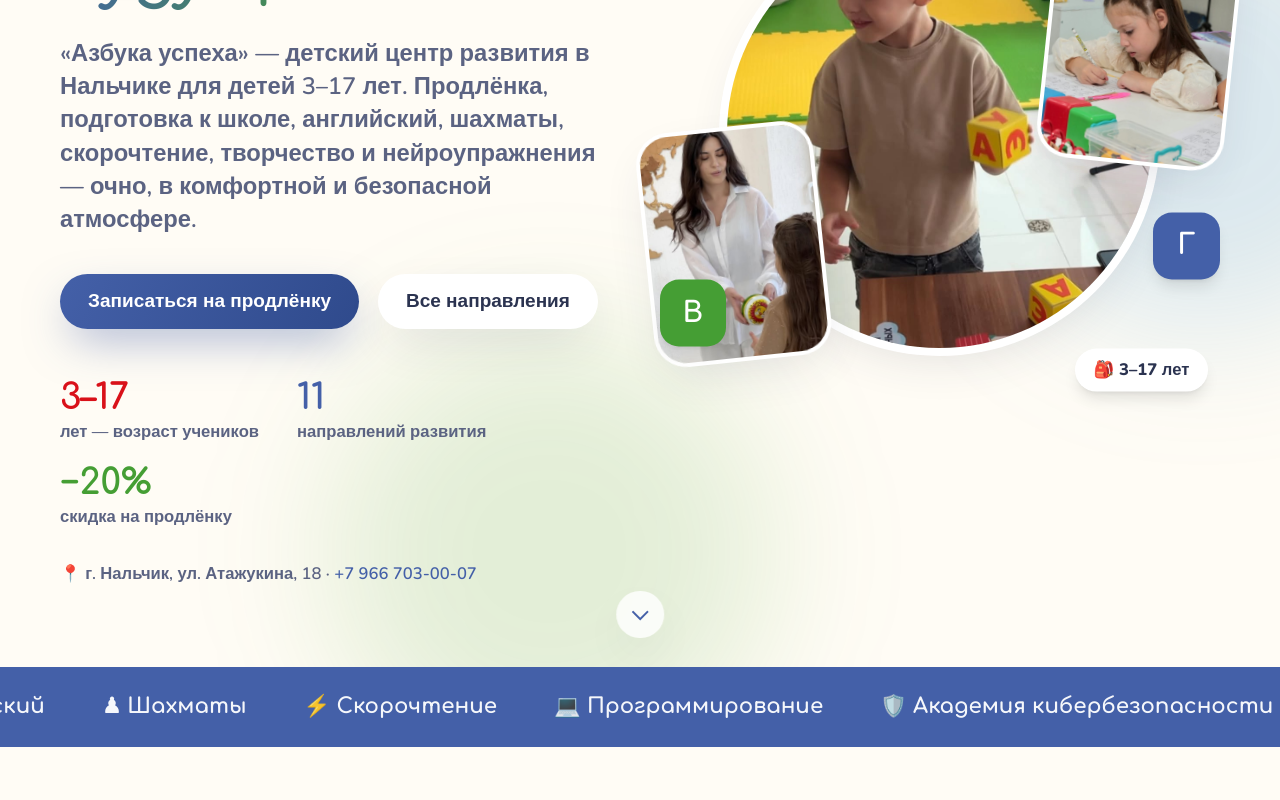
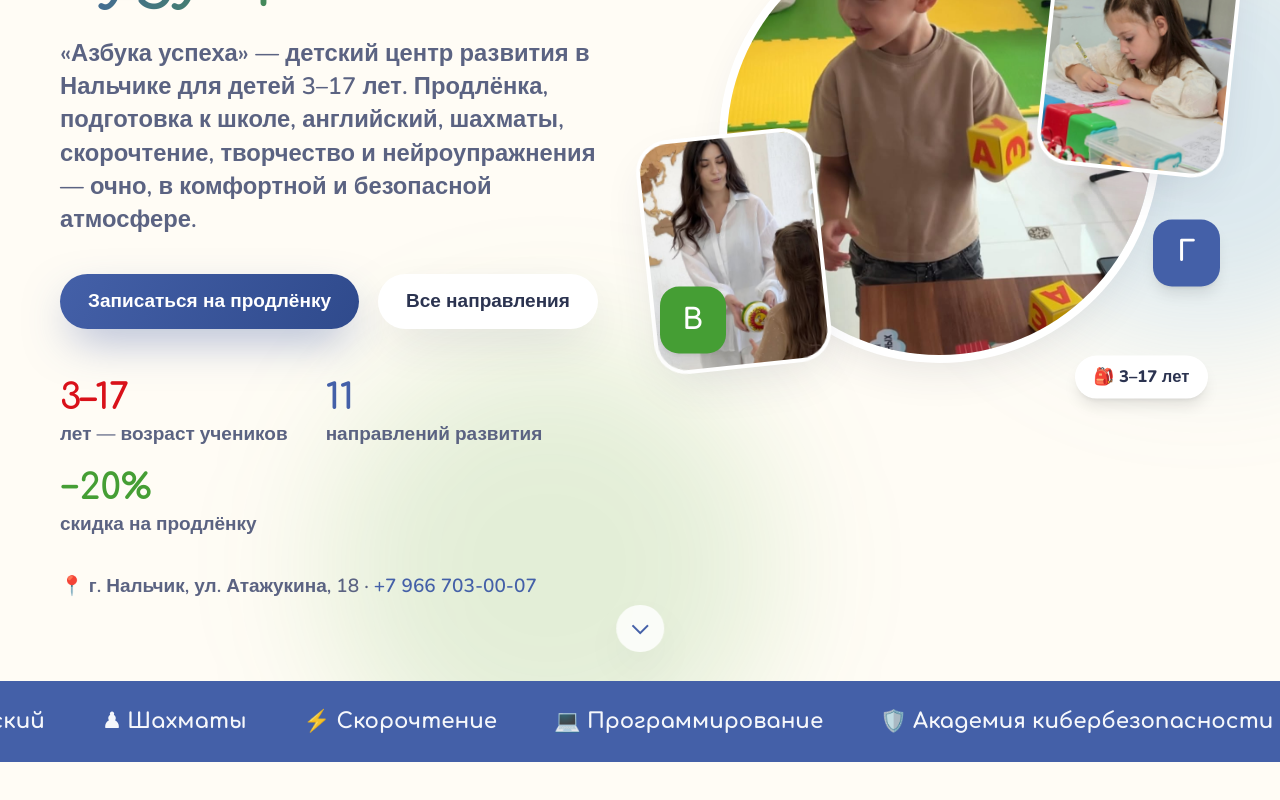
Before and after one commit to ZhilovAstemir/azbuka-uspeha-landing, a Next.js app: page / in a window 1280 px wide. Shown: the part 454-1254 px from the top of the page. Built offline with nearby package versions, Linux system fonts and the light colour scheme.

Commit message:
Герой: крупнее подписи фактов и строка с адресом и телефоном

```diff
--- a/src/components/sections/Hero.tsx
+++ b/src/components/sections/Hero.tsx
@@ -37,12 +37,12 @@ export function Hero() {
             {facts.map((f, i) => (
               <li key={f.label} className="leading-tight">
                 <span className={`block font-display font-bold text-2xl sm:text-3xl ${["text-coral", "text-brand", "text-teal"][i]}`}>{f.value}</span>
-                <span className="text-xs sm:text-sm font-semibold text-ink-soft">{f.label}</span>
+                <span className="text-sm sm:text-base font-semibold text-ink-soft">{f.label}</span>
               </li>
             ))}
           </ul>
 
-          <p className="mt-6 text-sm font-semibold text-ink-soft">
+          <p className="mt-6 text-base font-semibold text-ink-soft">
             📍 {site.address} ·{" "}
             <a href={`tel:${site.phoneHref}`} className="inline-block py-1 text-brand hover:underline whitespace-nowrap">{site.phone}</a>
           </p>
```
